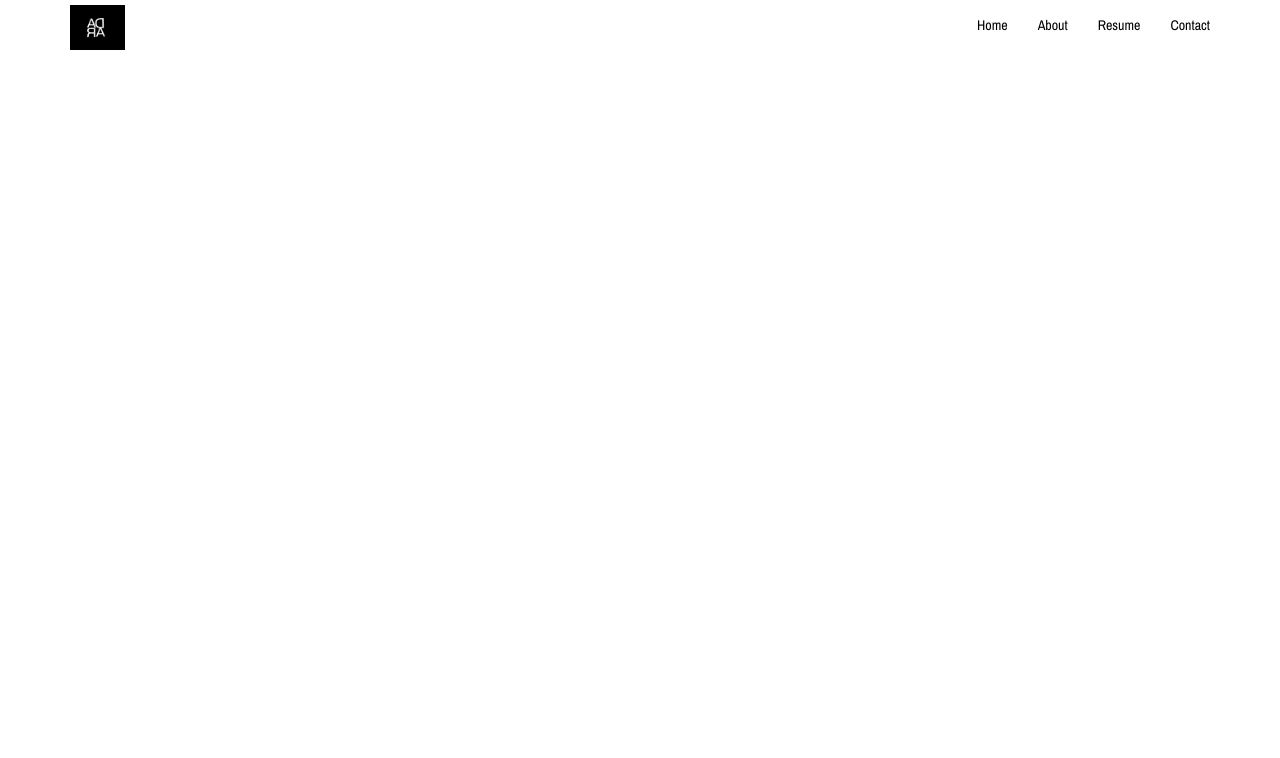
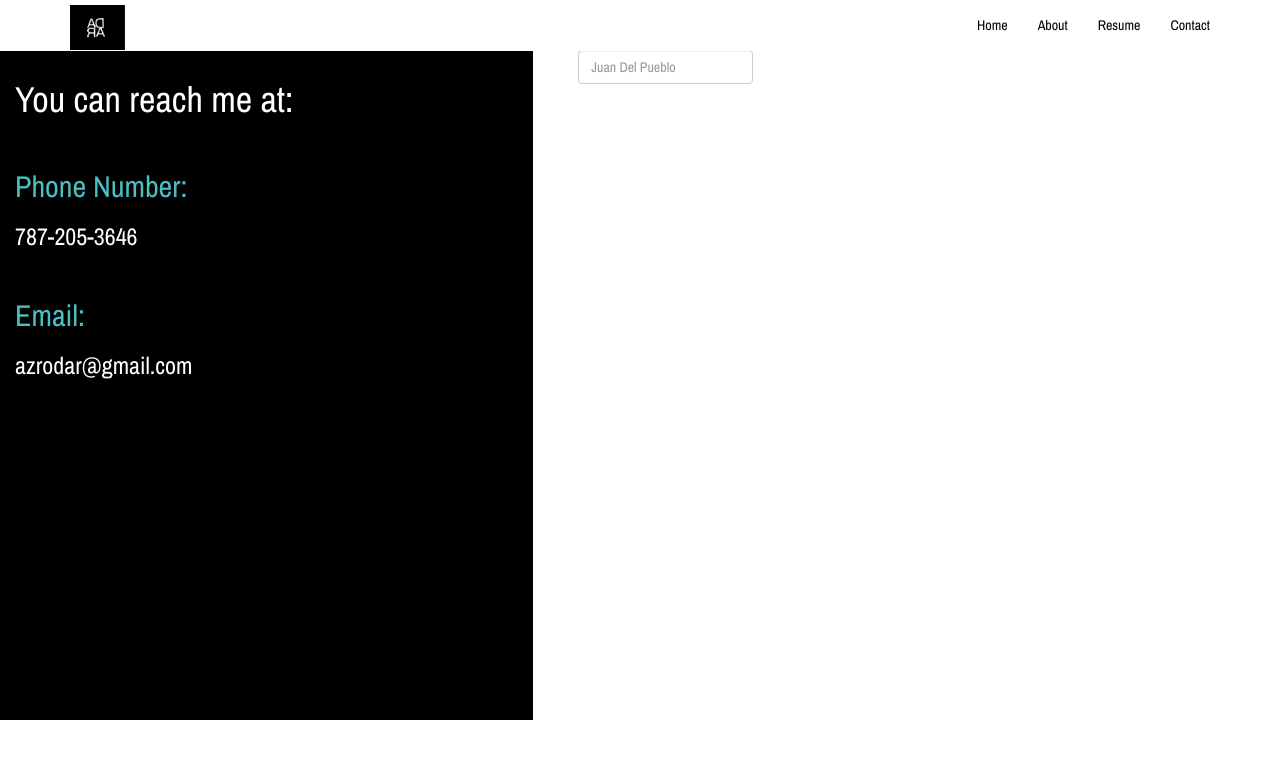
Before and after one commit to aziria1/Phase-1, a plain HTML site: page contact.html in a window 1280 px wide. Drawn offline with nearby package versions, Linux system fonts and the light colour scheme.

Commit message:
form problems

```diff
--- a/contact.html
+++ b/contact.html
@@ -29,6 +29,40 @@
     </div><!-- /.navbar-collapse -->
   </div><!-- /.container-fluid -->
 </nav>
+<div class="container-fluid">
+<div class="row">
+  <div class="col-md-5"> <h1> You can reach me at: </h1> <br> <br> <br> <br>
+    <h2 class="texto"> Phone Number:</h2> <h3> 787-205-3646 </h3> <br>
+    <h2 class="texto"> Email: </h2> <h3> azrodar@gmail.com </h3>
+  </div>
+    <div class="col-md-7">
+    <form class="inline">
+      <div>
+        <lable for="name"> Name </lable>
+         <input type="text" class="form-control" id="exampleInputName2" placeholder="Juan Del Pueblo">
+
+
+       </div>
+
+    </form>
+
+
+
+
+
+
+
+  </div>
+
+
+
+
+
+    </div>
+
+
+</div>
+</div>
 
 
 
--- a/css/main.css
+++ b/css/main.css
@@ -89,3 +89,16 @@
   height: 20%;
   font-family: Archivo Narrow;
 }
+.col-md-5{
+  background-color: black;
+  color: white;
+  font-family: Archivo Narrow;
+  height: 90%;
+}
+.col-md-7{
+  font-family: Archivo Narrow;
+  height: 100%;
+  top: 30px;
+  width: auto;
+  left: 30px;
+}
```
